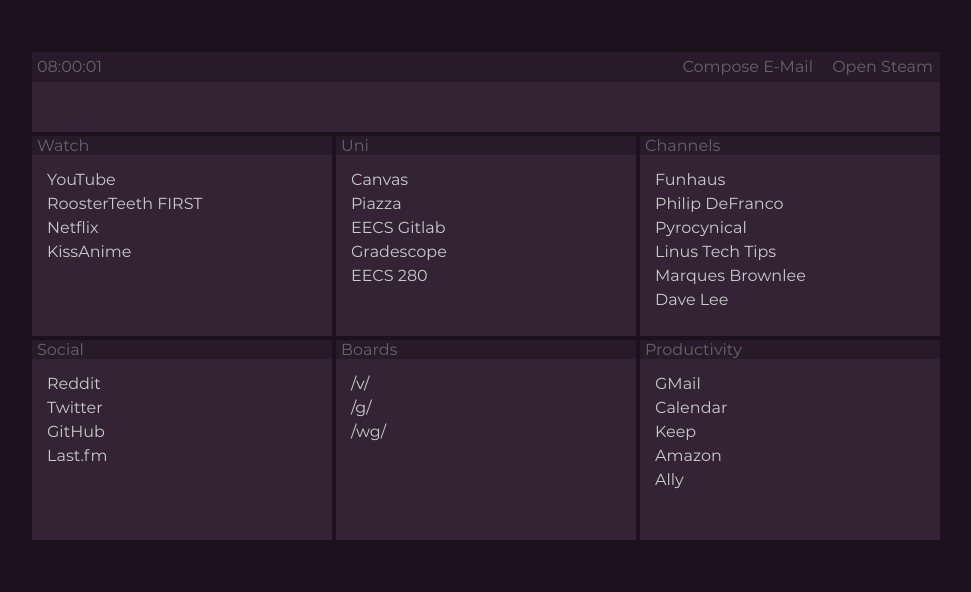
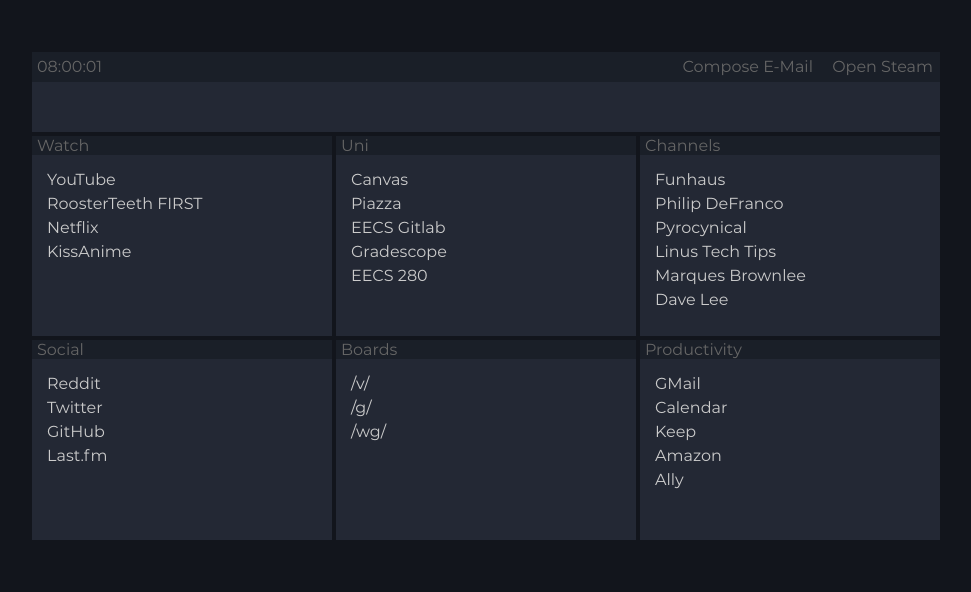
Before and after one commit to minchingtonak/dome, a plain HTML site: page index.html in a window 1280 px wide. Shown: the part 105-697 px from the top of the page, without its empty margins (154-1125 px from the left). Drawn offline with Linux system fonts and the light colour scheme.

Commit message:
Change color palette hue

```diff
--- a/index.html
+++ b/index.html
@@ -12,7 +12,7 @@
 
 	<style type="text/css">
 		:root {
-			--base: 300;
+			--base: 220;
 			--bkg: hsl(var(--base), 20%, 9%);
 		}
 
--- a/style.css
+++ b/style.css
@@ -1,5 +1,5 @@
 :root {
-	--base: 300;
+	--base: 220;
 	--hdr: hsl(calc(var(--base) - 1), 21%, 13%);		/* Header Background Color */
 	--bkg: hsl(var(--base), 20%, 9%);		/* Background Color - Also located inside index.html <style> hard-coded */
 	--frg: hsl(var(--base), 20%, 17%);		/* Foreground Color */
```
